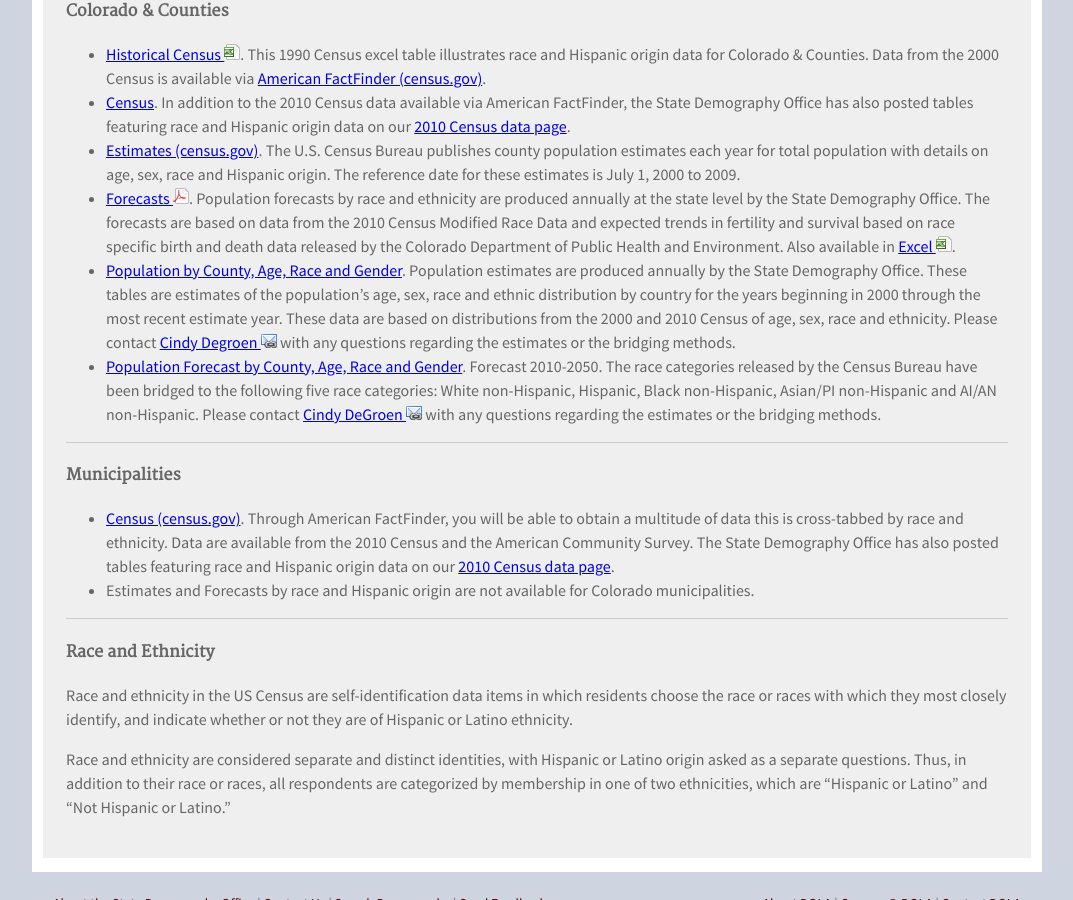
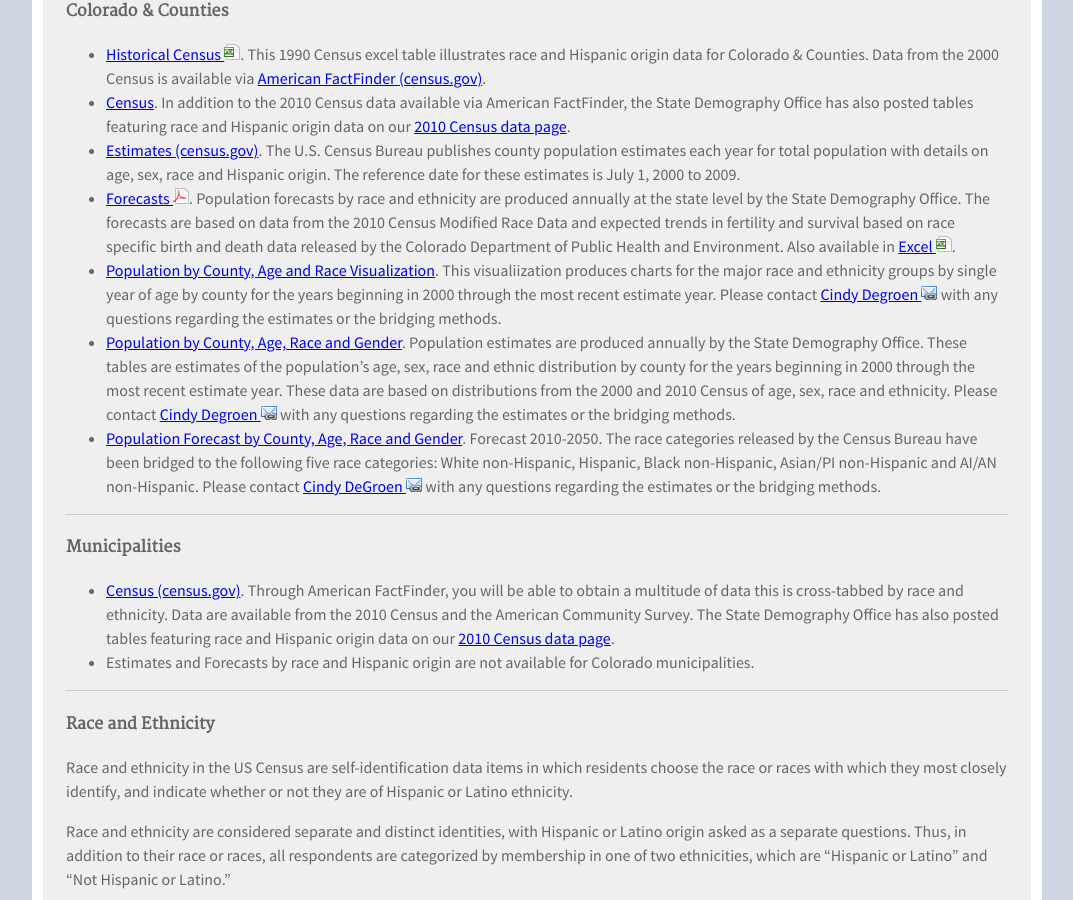
Before and after one commit to TBleess/Website_New, a Jekyll site: the page built from pages/1_Population/race-hispanic-origin.md, in a window 1280 px wide and 900 px high, scrolled down 691 px. Shown: the whole window, without its empty margins (103-1176 px from the left). Built offline with Jekyll 4.4.1, drawn with Linux system fonts in a browser that asks for light colours.

Commit message:
Update race-hispanic-origin.md

```diff
--- a/pages/1_Population/race-hispanic-origin.md
+++ b/pages/1_Population/race-hispanic-origin.md
@@ -28,7 +28,8 @@ description: "Population data for Colorado race and ethnicity."
 - [Census](http://factfinder2.census.gov/faces/nav/jsf/pages/index.xhtml). In addition to the 2010 Census data available via American FactFinder, the State Demography Office has also posted tables featuring race and Hispanic origin data on our [2010 Census data page](/census-acs/).
 - [Estimates (census.gov)](https://www.census.gov/programs-surveys/popest/data.html). The U.S. Census Bureau publishes county population estimates each year for total population with details on age, sex, race and Hispanic origin. The reference date for these estimates is July 1, 2000 to 2009.
 - [Forecasts ![pdf](/images/page_white_acrobat.png 'download pdf file')](https://drive.google.com/uc?export=download&id=1ifCnZW6Dc-2s3uMj17vnAslcJqNr8CUI). Population forecasts by race and ethnicity are produced annually at the state level by the State Demography Office. The forecasts are based on data from the 2010 Census Modified Race Data and expected trends in fertility and survival based on race specific birth and death data released by the Colorado Department of Public Health and Environment. Also available in [Excel ![xls](/images/page_white_excel.png 'download xls file')](https://drive.google.com/uc?export=download&id=1cWbxANu01mg-f6aRv7rBJr1X0bNgIu9D).
-- [Population by County, Age, Race and Gender](/population/data/race-estimate#county-race-by-age-estimates). Population estimates are produced annually by the State Demography Office. These tables are estimates of the population's age, sex, race and ethnic distribution by country for the years beginning in 2000 through the most recent estimate year. These data are based on distributions from the 2000 and 2010 Census of age, sex, race and ethnicity. Please contact [Cindy Degroen ![email](/images/email_link.png 'send email')](mailto:cindy.degroen@state.co.us) with any questions regarding the estimates or the bridging methods.
+- [Population by County, Age and Race Visualization](https://gis.dola.colorado.gov/apps/age_by_race/).  This visualiization produces charts for the major race and ethnicity groups by single year of age by county for the years beginning in 2000 through the most recent estimate year.  Please contact [Cindy Degroen ![email](/images/email_link.png 'send email')](mailto:cindy.degroen@state.co.us) with any questions regarding the estimates or the bridging methods.
+- [Population by County, Age, Race and Gender](/population/data/race-estimate#county-race-by-age-estimates). Population estimates are produced annually by the State Demography Office. These tables are estimates of the population's age, sex, race and ethnic distribution by county for the years beginning in 2000 through the most recent estimate year. These data are based on distributions from the 2000 and 2010 Census of age, sex, race and ethnicity. Please contact [Cindy Degroen ![email](/images/email_link.png 'send email')](mailto:cindy.degroen@state.co.us) with any questions regarding the estimates or the bridging methods.
 - [Population Forecast by County, Age, Race and Gender](/population/data/race-forecast#county-race-by-age-forecast). Forecast 2010-2050. The race categories released by the Census Bureau have been bridged to the following five race categories: White non-Hispanic, Hispanic, Black non-Hispanic, Asian/PI non-Hispanic and AI/AN non-Hispanic.  Please contact [Cindy DeGroen ![email](/images/email_link.png 'send email')](mailto:cindy.degroen@state.co.us) with any questions regarding the estimates or the bridging methods.
 
 - - -
```
